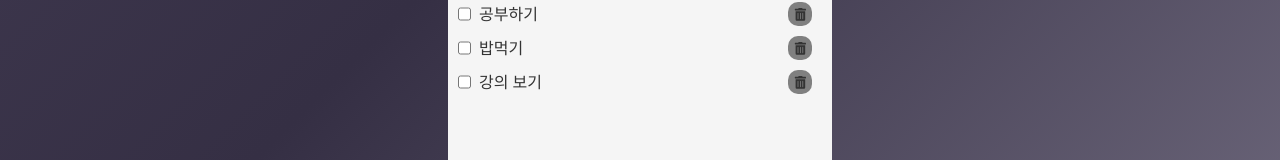
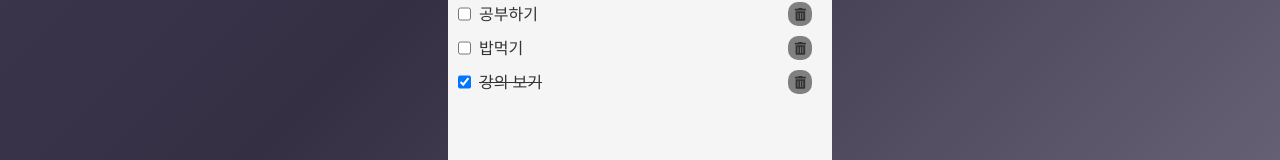
Before and after one commit to CatBread7/todo-app, a React app: page / in a window 1280 px wide. Shown: the part 270-430 px from the top of the page. Built offline with nearby package versions, Linux system fonts and the light colour scheme; the HTML template or start-up script is replaced by a standard one.

Commit message:
fix: checked 값을 row 내부 state가 아닌 todos 를 업데이트하고 바라보도록 수정

```diff
--- a/src/main/TodoApp.jsx
+++ b/src/main/TodoApp.jsx
@@ -51,9 +51,8 @@ export default function TodoApp() {
         {todos.map((todo) => (
           <TodoRow
             key={todo.key}
-            label={todo.label}
-            checked={todo.checked}
             currentTab={currentTab}
+            todo={todo}
             todos={todos}
             setTodos={setTodos}
           />
--- a/src/main/components/TodoRow.jsx
+++ b/src/main/components/TodoRow.jsx
@@ -1,21 +1,24 @@
-import React, { useContext, useState } from "react";
+import React from "react";
 import { FaTrashAlt } from "react-icons/fa";
 import { DarkModeContext } from "../context/DarkModeProvider";
 
-export default function TodoRow({
-  label,
-  selected,
-  currentTab,
-  todos,
-  setTodos,
-}) {
-  const { darkMode } = useContext(DarkModeContext);
-  const [checked, setChecked] = useState(selected);
+export default function TodoRow({ currentTab, todo, todos, setTodos }) {
+  const { key, label, checked } = todo;
   const handleClick = () => {
-    setChecked((prev) => !prev);
+    setTodos(
+      todos.map((todo) => {
+        if (todo.key === key) {
+          return { ...todo, checked: !checked };
+        } else {
+          return todo;
+        }
+      })
+    );
   };
   const handleDelete = () => {
-    setTodos(todos.filter((todo) => todo.label !== label));
+    console.log(todos, todo);
+    console.log(todos.filter((todo) => todo.key !== key));
+    setTodos(todos.filter((todo) => todo.key !== key));
   };
 
   const hiddenStyle =
@@ -28,19 +31,16 @@ export default function TodoRow({
     ? { textDecoration: "line-through" }
     : {};
   return (
-    <div
-      className={`todo-row ${darkMode ? "dark-mode" : ""}`}
-      style={hiddenStyle}
-      onClick={handleClick}
-    >
+    <div className={`todo-row`} style={hiddenStyle}>
       <input
-        id={`rowid_${label}`}
+        id={`${key}`}
         type="checkbox"
         style={{}}
         checked={checked ?? false}
-        onChange={() => {}}
+        onChange={handleClick}
       />
       <label
+        htmlFor={`${key}`}
         className="todoText"
         style={{ marginLeft: "0.5rem", ...additionalLabelStyle }}
       >
```
